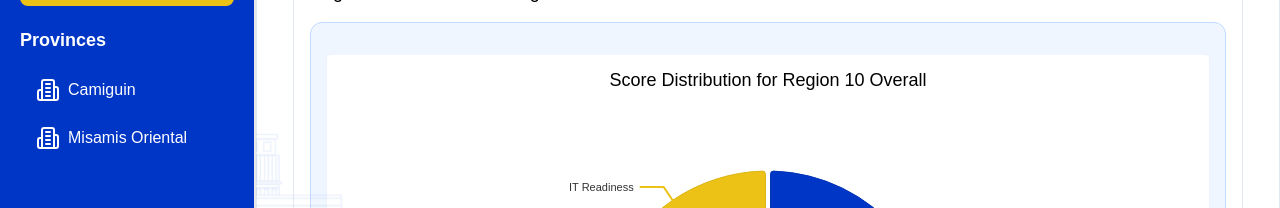
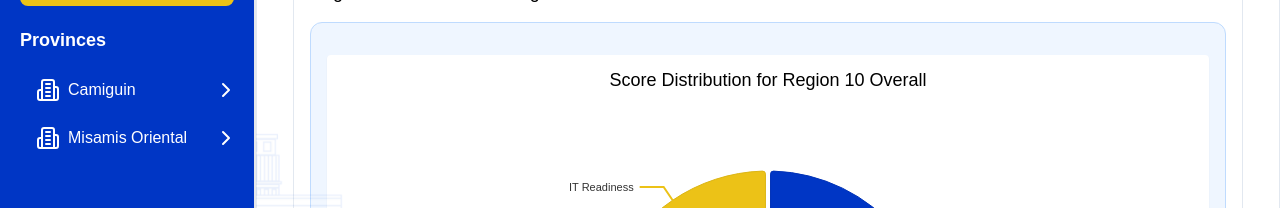
Before and after one commit to eDTR10/dmers, a React (Vite) app: page /dashboard in a window 1280 px wide. Shown: the part 230-438 px from the top of the page. Built offline with nearby package versions, Linux system fonts and the light colour scheme; a web font is replaced by a local one.

Commit message:
Added a submenu for each provinces

```diff
--- a/src/App.tsx
+++ b/src/App.tsx
@@ -1,17 +1,67 @@
 import { ThemeProvider } from "@/components/theme-provider";
 import viteLogo from "/logo-white.png";
 import { Link, Outlet, useLocation } from "react-router-dom";
-import {  Building2Icon, Home, Menu, X } from "lucide-react";
+import { Building2Icon, ChevronDown, ChevronRight, Home, Menu, X } from "lucide-react";
 import Buildings from './assets/buildings.png';
 import { useState, useEffect } from "react";
 import { DashboardProvider } from './hooks/DashboardContext';
 import { ArrowUpCircle, ArrowDownCircle } from 'lucide-react';
+import { getCamiguinLGUList, getMisorLGUList } from "./lib/functions/PerProvince";
 
 function App() {
   const location = useLocation();
   const currentPath = location.pathname;
   const [isOpen, setIsOpen] = useState(true);
   const [isAtBottom, setIsAtBottom] = useState(false);
+  const [expandedProvince, setExpandedProvince] = useState<string | null>(null);
+  const camiguinLGUs = getCamiguinLGUList();
+  const misorLGUs = getMisorLGUList();
+  // LGU data with scores
+  const provincesData = {
+    camiguin: [
+      { name: "Mambajao", score: "" },
+      { name: "Catarman", score: "" },
+      { name: "Sagay", score: "" },
+      { name: "Mahinog", score: "" },
+      { name: "Guinsiliban", score: "" }
+    ],
+    misamisOriental: [
+      { name: "Cagayan de Oro City", score: "88.6%" },
+      { name: "Claveria", score: "87.6%" },
+      { name: "Naawan", score: "87.17%" },
+      { name: "Magsaysay", score: "83.27%" },
+      { name: "Medina", score: "75.96%" },
+      { name: "Laguindingan", score: "72.72%" },
+      { name: "Gitagum", score: "72.66%" },
+      { name: "Balingasag", score: "71.38%" },
+      { name: "Libertad", score: "70.74%" },
+      { name: "Talisayan", score: "69.87%" },
+      { name: "Lagonglong", score: "69.57%" },
+      { name: "Alubijid", score: "69.41%" },
+      { name: "Gingoog", score: "68.11%" },
+      { name: "El Salvador City", score: "67.75%" },
+      { name: "Lugait", score: "67.64%" },
+      { name: "Villanueva", score: "66.8%" },
+      { name: "Opol", score: "65.61%" },
+      { name: "Kinoguitan", score: "65.27%" },
+      { name: "Initao", score: "63.93%" },
+      { name: "Balingoan", score: "60.04%" },
+      { name: "Jasaan", score: "59.3%" },
+      { name: "Sugbongcogon", score: "57.31%" },
+      { name: "Binuangan", score: "55.17%" },
+      { name: "Manticao", score: "54.97%" },
+      { name: "Salay", score: "47.64%" },
+      { name: "Tagoloan", score: "47.56%" }
+    ]
+  };
+
+  const toggleProvince = (province: string) => {
+    if (expandedProvince === province) {
+      setExpandedProvince(null);
+    } else {
+      setExpandedProvince(province);
+    }
+  };
 
   // Add screen size detection
   useEffect(() => {
@@ -81,8 +131,6 @@ function App() {
       <ThemeProvider defaultTheme="light" storageKey="vite-ui-theme">
         <div className="relative bg-background h-screen w-screen flex overflow-hidden">
           {/* Burger Menu Button - Only visible on mobile */}
-
-
           <button
             onClick={toggleSidebar}
             className="md:block hidden fixed top-4 left-4 z-50 p-2 rounded-lg bg-[#0036C5] text-white"
@@ -94,7 +142,7 @@ function App() {
           <nav className={`
   z-40 bg-[#0036C5] border-r-2
   w-[20vw] md:w-[300px] h-full md:absolute relative
-          transition-transform duration-1000 ease-in-out
+  transition-transform duration-1000 ease-in-out overflow-y-auto
   ${isOpen ? 'translate-x-0' : ' fixed -translate-x-full'}
 `}>
             <Link className="justify-center w-full flex items-center text-white" to="/">
@@ -103,8 +151,7 @@ function App() {
 
             <Link
               to="/dashboard"
-            className={`rounded-sm py-2 mr-5 px-2 mb-5 flex items-center mt-24 ml-5 gap-2 ${
-              currentPath === '/dashboard' ? 'bg-[#ECC217]' : 'bg-[#ecc11700]'
+              className={`rounded-sm py-2 mr-5 px-2 mb-5 flex items-center mt-24 ml-5 gap-2 ${currentPath === '/dashboard' ? 'bg-[#ECC217]' : 'bg-[#ecc11700]'
                 }`}
             >
               <Home className="text-white" />
@@ -114,25 +161,90 @@ function App() {
             <div className="ml-5 sm:ml-10">
               <h1 className="text-white font-bold text-lg mb-4">Provinces</h1>
               <ul className="px-2 flex flex-col space-y-2 sm:space-y-2">
-              <li className={`flex items-center space-x-2 cursor-pointer p-2 rounded-sm ${
-                isActiveRoute('/camiguin') ? 'bg-[#1C1D20]' : 'hover:bg-[#1C1D20]'
-              }`}>
+                {/* Camiguin with submenu */}
+                <li>
+                  <div
+                    className={`flex items-center justify-between cursor-pointer p-2 rounded-sm ${isActiveRoute('/camiguin') ? 'bg-[#1C1D20]' : 'hover:bg-[#1C1D20]'
+                      }`}
+                    onClick={() => toggleProvince('camiguin')}
+                  >
+                    <div className="flex items-center space-x-2">
                       <Building2Icon className="text-white" />
-                <Link to="/camiguin" className="text-white  md:text-2xl">Camiguin</Link>
+                      <Link
+                        to="/camiguin"
+                        className="text-white md:text-2xl"
+                        onClick={(e) => e.stopPropagation()}
+                      >
+                        Camiguin
+                      </Link>
+                    </div>
+                    {expandedProvince === 'camiguin' ? (
+                      <ChevronDown className="text-white" />
+                    ) : (
+                      <ChevronRight className="text-white" />
+                    )}
+                  </div>
+
+                  {/* LGU submenu */}
+                  {expandedProvince === 'camiguin' && (
+                    <ul className="ml-6 mt-2 space-y-1">
+                      {provincesData.camiguin.map((lgu, index) => (
+                        <li key={index} className="flex items-center justify-between p-2 text-white hover:bg-[#1C1D20]/50 cursor-pointer rounded-sm">
+                          <Link
+                            to={`/misamis-oriental/${lgu.name.toUpperCase().replace(/\s+/g, '-')}`}
+                            className="text-white text-sm md:text-base flex-grow"
+                          >
+                            {lgu.name.toUpperCase()}
+                          </Link>
                         </li>
-              <li className={`flex items-center space-x-2 cursor-pointer p-2 rounded-sm ${
-                isActiveRoute('/misamis-oriental') ? 'bg-[#1C1D20]' : 'hover:bg-[#1C1D20]'
-              }`}>
+                      ))}
+                    </ul>
+                  )}
+                </li>
+
+                {/* Misamis Oriental with submenu */}
+                <li>
+                  <div
+                    className={`flex items-center justify-between cursor-pointer p-2 rounded-sm ${isActiveRoute('/misamis-oriental') ? 'bg-[#1C1D20]' : 'hover:bg-[#1C1D20]'
+                      }`}
+                    onClick={() => toggleProvince('misamisOriental')}
+                  >
+                    <div className="flex items-center space-x-2">
                       <Building2Icon className="text-white" />
-                <Link to="/misamis-oriental" className="text-white md:text-2xl">Misamis Oriental</Link>
+                      <Link
+                        to="/misamis-oriental"
+                        className="text-white md:text-2xl"
+                        onClick={(e) => e.stopPropagation()}
+                      >
+                        Misamis Oriental
+                      </Link>
+                    </div>
+                    {expandedProvince === 'misamisOriental' ? (
+                      <ChevronDown className="text-white" />
+                    ) : (
+                      <ChevronRight className="text-white" />
+                    )}
+                  </div>
+
+                  {/* LGU submenu */}
+                  {expandedProvince === 'misamisOriental' && (
+                    <ul className="ml-6 mt-2 space-y-1">
+                      {provincesData.misamisOriental.map((lgu, index) => (
+                        <li key={index} className="flex items-center justify-between p-2 text-white hover:bg-[#1C1D20]/50 cursor-pointer rounded-sm">
+                          <Link
+                            to={`/misamis-oriental/${lgu.name.toUpperCase().replace(/\s+/g, '-')}`}
+                            className="text-white text-sm md:text-base flex-grow"
+                          >
+                            {lgu.name.toUpperCase()}
+                          </Link>
+                        </li>
+                      ))}
+                    </ul>
+                  )}
                 </li>
               </ul>
             </div>
           </nav>
-
-        {/* Overlay - Only visible on mobile when menu is open */}
-
-
 
           {/* Main content area that adjusts with sidebar */}
           <main className={`
@@ -141,12 +253,10 @@ function App() {
           z-30 min-h-full flex flex-col gap-2  overflow-y-auto relative
         `}
 
-         onClick={()=>{
-
+            onClick={() => {
               if (window.innerWidth <= 767) {
                 setIsOpen(false)
               }
-
             }}
           >
             <Outlet />
```
Lines whose indentation alone changed are shown as unchanged.
